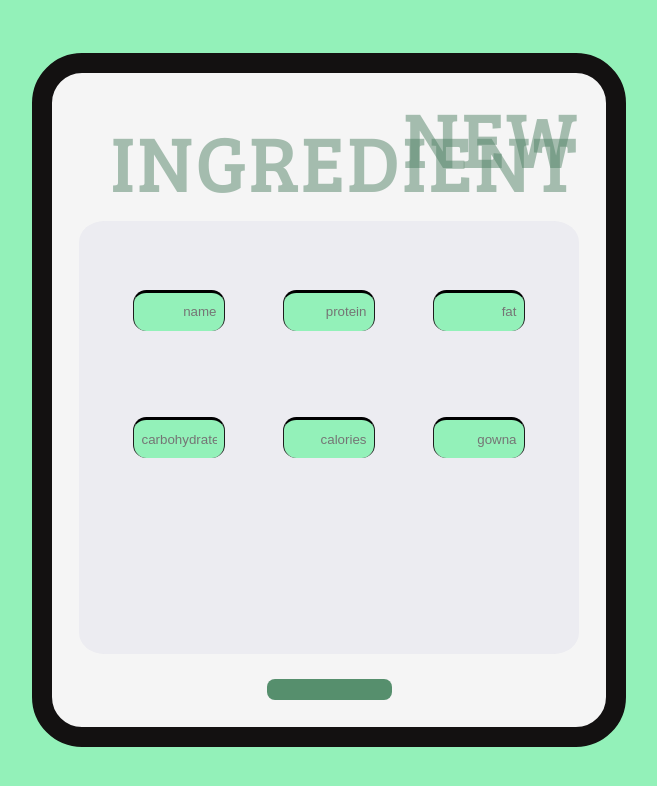
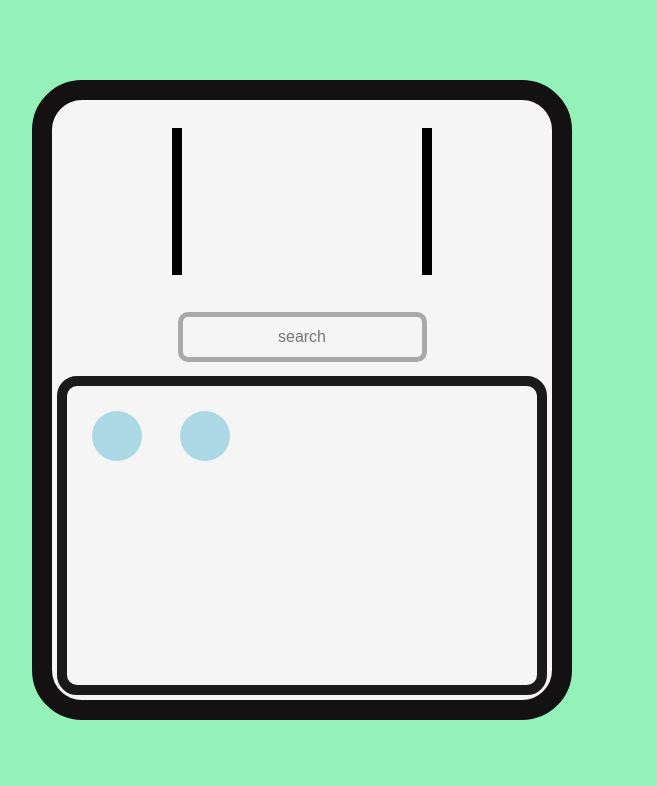
Before and after one commit to m4teoosh/food-craft-web, a React (Vite) app: page / in a window 1280 px wide. Shown: the top 786 px of the page, without its empty margins (338-995 px from the left). Built offline with nearby package versions, Linux system fonts and the light colour scheme.

Commit message:
slight changes in newingredient

```diff
--- a/src/App.tsx
+++ b/src/App.tsx
@@ -8,7 +8,7 @@ function App() {
   const [count, setCount] = useState(0)
 
   return (
-    <NewIngredient />
+    <Recipe />
   )
 }
 
--- a/src/components/new-ingredient/container/NewIngredient.tsx
+++ b/src/components/new-ingredient/container/NewIngredient.tsx
@@ -9,7 +9,7 @@ export default function NewIngredient() {
     return (
         <div className='container'>
             <div className='header'>
-                NEW INGREDIENT
+               NEW INGREDIENT
             </div>
             <NewIngForm />
             <div className='footer'>
```
